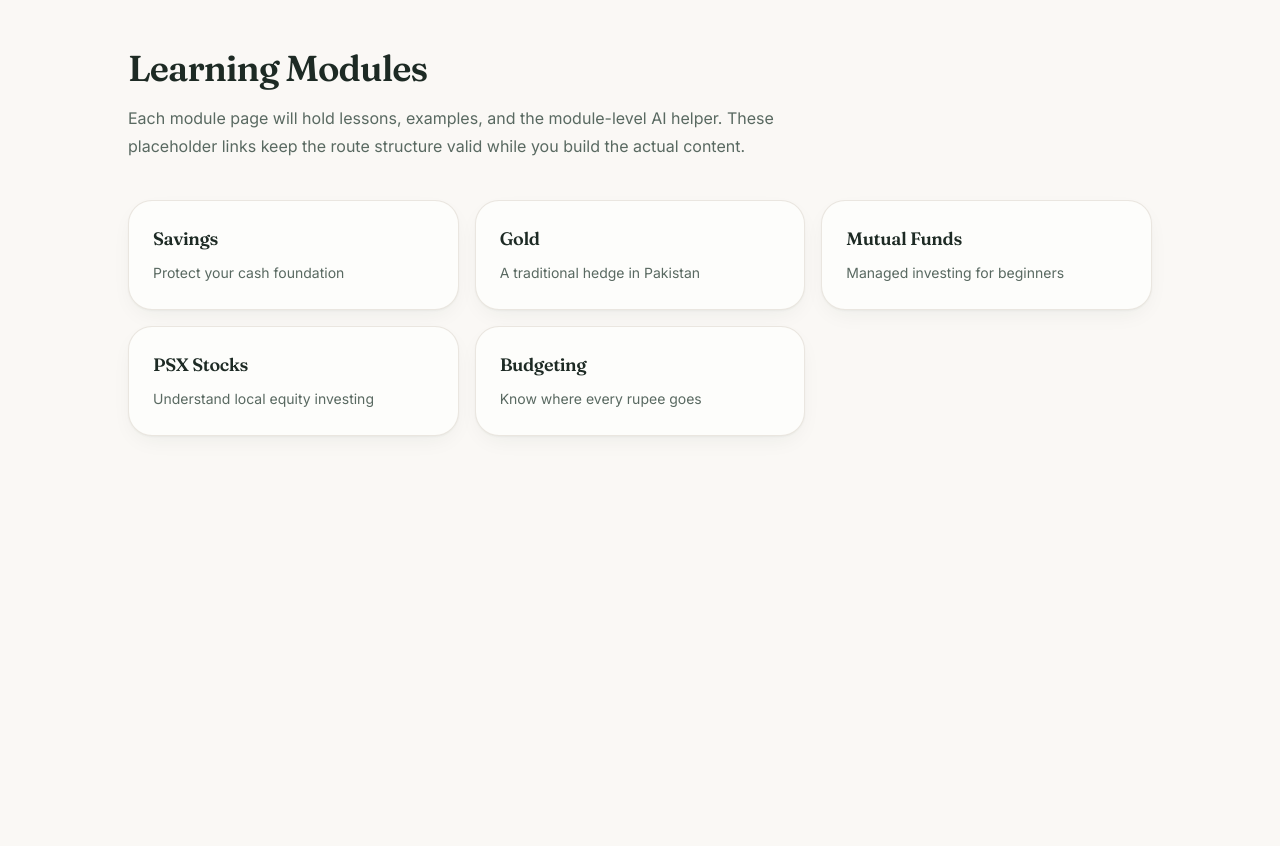
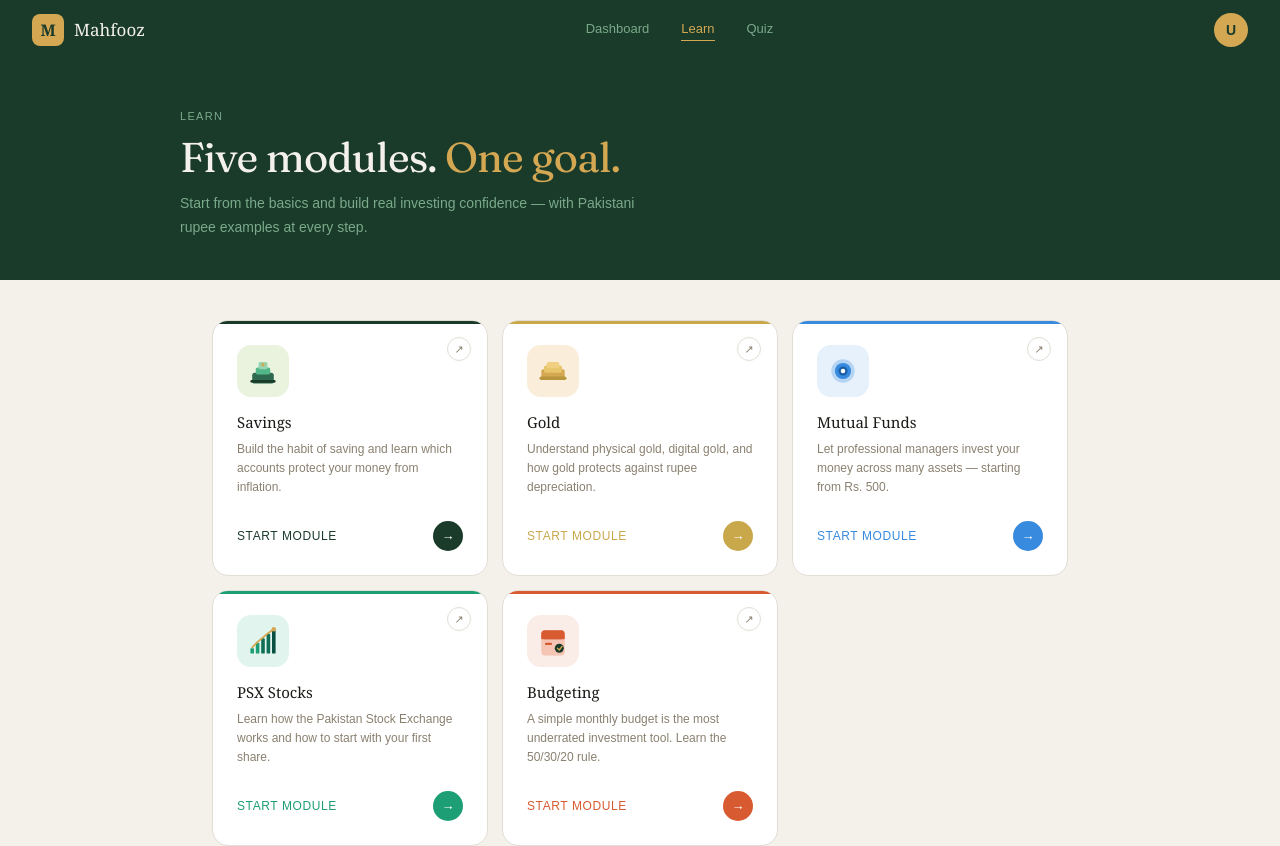
Before and after one commit to Amna-Sarfaraz/Mehfooz, a Next.js app in the folder mahfooz/: page /learn in a window 1280 px wide. Shown: the top 846 px of the page. Before the commit the page ends 800 px from the top, so only its background shows below. Built offline with nearby package versions, Linux system fonts and the light colour scheme.

Commit message:
Refactor LearnPage to use MODULES constant

```diff
--- a/mahfooz/app/learn/page.js
+++ b/mahfooz/app/learn/page.js
@@ -1,31 +1,95 @@
-import Link from "next/link";
-import { landingModules } from "../../data/modules";
+import Link from 'next/link'
+
+const MODULES = [
+  { slug: 'savings',      name: 'Savings',      tagline: 'Build the habit of saving and learn which accounts protect your money from inflation.',     color: '#1a3a2a', iconBg: '#eaf3de',
+    icon: <svg width="36" height="36" viewBox="0 0 40 40" fill="none"><rect x="8" y="22" width="24" height="12" rx="3" fill="#2d6a4f"/><rect x="12" y="16" width="16" height="8" rx="2" fill="#52b788"/><rect x="15" y="10" width="10" height="8" rx="2" fill="#95d5b2"/><rect x="6" y="30" width="28" height="3" rx="1.5" fill="#1a3a2a"/><circle cx="20" cy="13" r="2" fill="#d4a853"/></svg> },
+  { slug: 'gold',         name: 'Gold',          tagline: 'Understand physical gold, digital gold, and how gold protects against rupee depreciation.',  color: '#c9a84c', iconBg: '#faeeda',
+    icon: <svg width="36" height="36" viewBox="0 0 40 40" fill="none"><rect x="7" y="18" width="26" height="10" rx="2" fill="#d4a853"/><rect x="10" y="14" width="20" height="8" rx="2" fill="#e8c56a"/><rect x="13" y="10" width="14" height="7" rx="2" fill="#f0d080"/><rect x="5" y="26" width="30" height="4" rx="2" fill="#b8963e"/></svg> },
+  { slug: 'mutual-funds', name: 'Mutual Funds',  tagline: 'Let professional managers invest your money across many assets — starting from Rs. 500.',    color: '#378add', iconBg: '#e6f1fb',
+    icon: <svg width="36" height="36" viewBox="0 0 40 40" fill="none"><circle cx="20" cy="20" r="13" fill="#b5d4f4"/><circle cx="20" cy="20" r="9" fill="#378add"/><circle cx="20" cy="20" r="5" fill="#185fa5"/><circle cx="20" cy="20" r="2.5" fill="#fff"/></svg> },
+  { slug: 'psx',          name: 'PSX Stocks',    tagline: 'Learn how the Pakistan Stock Exchange works and how to start with your first share.',        color: '#1d9e75', iconBg: '#e1f5ee',
+    icon: <svg width="36" height="36" viewBox="0 0 40 40" fill="none"><rect x="6" y="28" width="4" height="6" rx="1" fill="#1d9e75"/><rect x="12" y="22" width="4" height="12" rx="1" fill="#1d9e75"/><rect x="18" y="17" width="4" height="17" rx="1" fill="#0f6e56"/><rect x="24" y="12" width="4" height="22" rx="1" fill="#0f6e56"/><rect x="30" y="8" width="4" height="26" rx="1" fill="#085041"/><polyline points="8,27 14,21 20,16 26,11 32,7" stroke="#d4a853" strokeWidth="2" fill="none" strokeLinecap="round" strokeLinejoin="round"/><circle cx="32" cy="7" r="2.5" fill="#d4a853"/></svg> },
+  { slug: 'budgeting',    name: 'Budgeting',     tagline: 'A simple monthly budget is the most underrated investment tool. Learn the 50/30/20 rule.',   color: '#d85a30', iconBg: '#faece7',
+    icon: <svg width="36" height="36" viewBox="0 0 40 40" fill="none"><rect x="7" y="8" width="26" height="28" rx="4" fill="#f5c4b3"/><rect x="7" y="8" width="26" height="10" rx="4" fill="#d85a30"/><rect x="7" y="14" width="26" height="4" fill="#d85a30"/><rect x="11" y="22" width="8" height="2.5" rx="1.25" fill="#d85a30"/><circle cx="27" cy="28" r="5" fill="#1a3a2a"/><path d="M25 28 L27 30 L30 26" stroke="#d4a853" strokeWidth="1.5" strokeLinecap="round" strokeLinejoin="round"/></svg> },
+]
+
+const S = {
+  wrap:    { minHeight: '100vh', background: '#f4f1eb', fontFamily: 'Georgia, serif', display: 'flex', flexDirection: 'column' },
+  nav:     { background: '#1a3a2a', padding: '0 2rem', display: 'flex', alignItems: 'center', justifyContent: 'space-between', height: '60px', position: 'sticky', top: 0, zIndex: 99 },
+  nicon:   { width: '32px', height: '32px', background: '#d4a853', borderRadius: '8px', display: 'flex', alignItems: 'center', justifyContent: 'center', color: '#1a3a2a', fontSize: '16px', fontWeight: '700' },
+  nlink:   { color: '#7aaa8a', fontSize: '13px', fontFamily: 'Arial, sans-serif', textDecoration: 'none' },
+  navatar: { width: '34px', height: '34px', borderRadius: '50%', background: '#d4a853', color: '#1a3a2a', display: 'flex', alignItems: 'center', justifyContent: 'center', fontSize: '14px', fontWeight: '700', fontFamily: 'Arial, sans-serif' },
+  hero:    { background: '#1a3a2a', padding: '3rem 2rem 2.5rem' },
+  body:    { maxWidth: '920px', margin: '0 auto', padding: '2.5rem 2rem', flex: 1, width: '100%' },
+  grid:    { display: 'grid', gridTemplateColumns: 'repeat(3, 1fr)', gap: '14px' },
+  card:    { background: '#fff', border: '0.5px solid #e2ded6', borderRadius: '16px', padding: '1.5rem', position: 'relative', textDecoration: 'none', display: 'block', overflow: 'hidden' },
+  footer:  { background: '#1a3a2a', padding: '2.5rem 2rem' },
+}
 
 export default function LearnPage() {
   return (
-    <main className="min-h-screen bg-background px-6 py-12 text-foreground">
-      <div className="mx-auto max-w-5xl">
-        <div className="max-w-2xl">
-          <h1 className="font-display text-4xl font-semibold tracking-tight">Learning Modules</h1>
-          <p className="mt-4 text-base leading-7 text-muted-foreground">
-            Each module page will hold lessons, examples, and the module-level AI helper. These placeholder
-            links keep the route structure valid while you build the actual content.
+    <div style={S.wrap}>
+
+      {/* Navbar */}
+      <nav style={S.nav}>
+        <div style={{ display: 'flex', alignItems: 'center' }}>
+          <div style={S.nicon}>M</div>
+          <span style={{ color: '#f4f1eb', fontSize: '17px', marginLeft: '10px' }}>Mahfooz</span>
+        </div>
+        <div style={{ display: 'flex', gap: '2rem' }}>
+          <Link href="/dashboard" style={S.nlink}>Dashboard</Link>
+          <Link href="/learn"     style={{ ...S.nlink, color: '#d4a853', borderBottom: '1.5px solid #d4a853', paddingBottom: '2px' }}>Learn</Link>
+          <Link href="/quiz"      style={S.nlink}>Quiz</Link>
+        </div>
+        <div style={S.navatar}>U</div>
+      </nav>
+
+      {/* Hero */}
+      <div style={S.hero}>
+        <div style={{ maxWidth: '920px', margin: '0 auto' }}>
+          <p style={{ fontSize: '11px', color: '#7aaa8a', letterSpacing: '0.12em', textTransform: 'uppercase', fontFamily: 'Arial, sans-serif', marginBottom: '8px' }}>Learn</p>
+          <h1 style={{ fontSize: 'clamp(1.8rem, 4vw, 2.6rem)', color: '#f4f1eb', fontWeight: '400', lineHeight: 1.2 }}>
+            Five modules. <span style={{ color: '#d4a853' }}>One goal.</span>
+          </h1>
+          <p style={{ fontSize: '14px', color: '#7aaa8a', fontFamily: 'Arial, sans-serif', marginTop: '10px', maxWidth: '480px', lineHeight: '1.7' }}>
+            Start from the basics and build real investing confidence — with Pakistani rupee examples at every step.
           </p>
         </div>
+      </div>
 
-        <div className="mt-10 grid gap-4 sm:grid-cols-2 lg:grid-cols-3">
-          {landingModules.map((module) => (
-            <Link
-              key={module.slug}
-              href={`/learn/${module.slug}`}
-              className="rounded-[24px] border border-border/80 bg-card p-6 shadow-soft transition-transform hover:-translate-y-0.5"
-            >
-              <h2 className="text-lg font-semibold">{module.title}</h2>
-              <p className="mt-2 text-sm leading-6 text-muted-foreground">{module.tagline}</p>
+      {/* Modules Grid */}
+      <div style={S.body}>
+        <div style={S.grid}>
+          {MODULES.map((mod) => (
+            <Link key={mod.slug} href={`/learn/${mod.slug}`} style={S.card}>
+              <div style={{ position: 'absolute', top: 0, left: 0, right: 0, height: '3px', background: mod.color, borderRadius: '16px 16px 0 0' }}></div>
+              <div style={{ position: 'absolute', top: '16px', right: '16px', width: '24px', height: '24px', borderRadius: '50%', border: '0.5px solid #e2ded6', display: 'flex', alignItems: 'center', justifyContent: 'center', fontSize: '11px', color: '#8a8070', fontFamily: 'Arial, sans-serif' }}>↗</div>
+              <div style={{ width: '52px', height: '52px', borderRadius: '14px', background: mod.iconBg, display: 'flex', alignItems: 'center', justifyContent: 'center', marginBottom: '14px' }}>
+                {mod.icon}
+              </div>
+              <p style={{ fontSize: '15px', color: '#1a1a16', marginBottom: '6px' }}>{mod.name}</p>
+              <p style={{ fontSize: '12px', color: '#8a8070', lineHeight: '1.6', fontFamily: 'Arial, sans-serif', marginBottom: '1.5rem' }}>{mod.tagline}</p>
+              <div style={{ display: 'flex', alignItems: 'center', justifyContent: 'space-between' }}>
+                <span style={{ fontSize: '12px', color: mod.color, fontFamily: 'Arial, sans-serif', fontWeight: '500', letterSpacing: '0.05em' }}>START MODULE</span>
+                <div style={{ width: '30px', height: '30px', borderRadius: '50%', background: mod.color, display: 'flex', alignItems: 'center', justifyContent: 'center', color: '#fff', fontSize: '13px', fontFamily: 'Arial, sans-serif' }}>→</div>
+              </div>
             </Link>
           ))}
         </div>
       </div>
-    </main>
-  );
+
+      {/* Footer */}
+      <footer style={S.footer}>
+        <div style={{ maxWidth: '920px', margin: '0 auto' }}>
+          <div style={{ display: 'flex', alignItems: 'center', gap: '10px', marginBottom: '1rem' }}>
+            <div style={S.nicon}>M</div>
+            <span style={{ color: '#f4f1eb', fontSize: '17px' }}>Mahfooz</span>
+          </div>
+          <div style={{ height: '0.5px', background: 'rgba(255,255,255,0.1)', margin: '1.25rem 0' }}></div>
+          <span style={{ fontSize: '12px', color: '#7aaa8a', fontFamily: 'Arial, sans-serif' }}>© 2026 Mahfooz. Built for Pakistan.</span>
+        </div>
+      </footer>
+
+    </div>
+  )
 }
```
